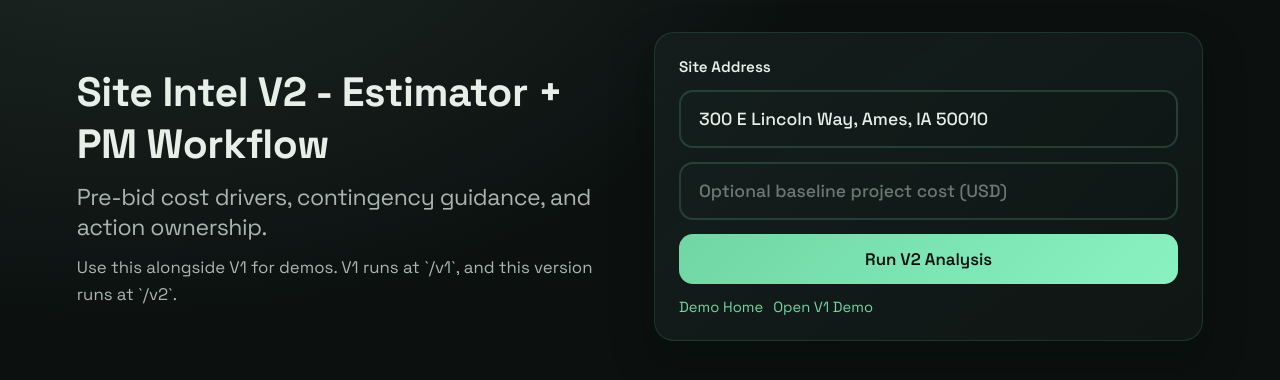
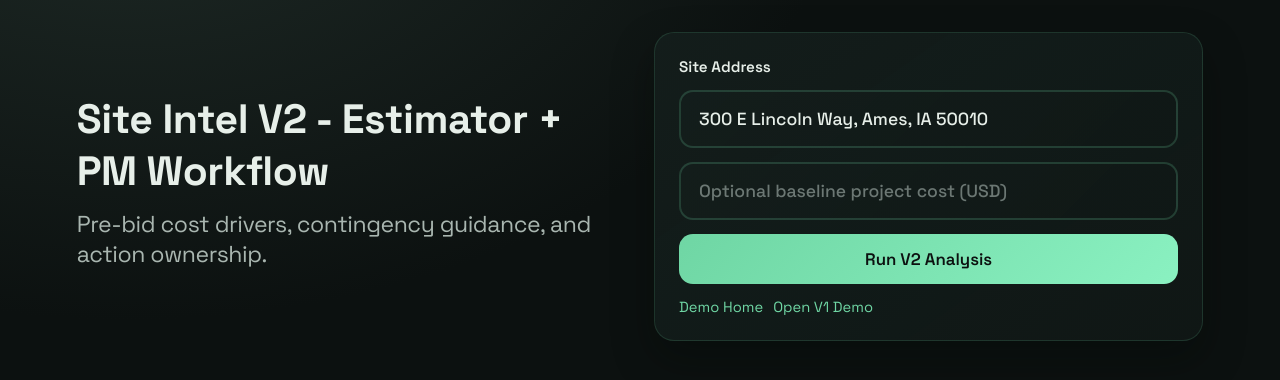
Before and after one commit to soumyamurthy/construction-site-intel, a Next.js app: page /v2 in a window 1280 px wide. Shown: the top 380 px of the page. Built offline with nearby package versions, Linux system fonts and the light colour scheme.

Commit message:
Remove V1/V2 demo route note from V2 header

```diff
--- a/app/v2/page.tsx
+++ b/app/v2/page.tsx
@@ -149,7 +149,6 @@ export default function V2Page() {
         <div>
           <span className="tag">Site Intel V2 - Estimator + PM Workflow</span>
           <h1>Pre-bid cost drivers, contingency guidance, and action ownership.</h1>
-          <p>Use this alongside V1 for demos. V1 runs at `/v1`, and this version runs at `/v2`.</p>
         </div>
         <div className="card fade-in">
           <form className="form" onSubmit={handleSubmit}>
```
